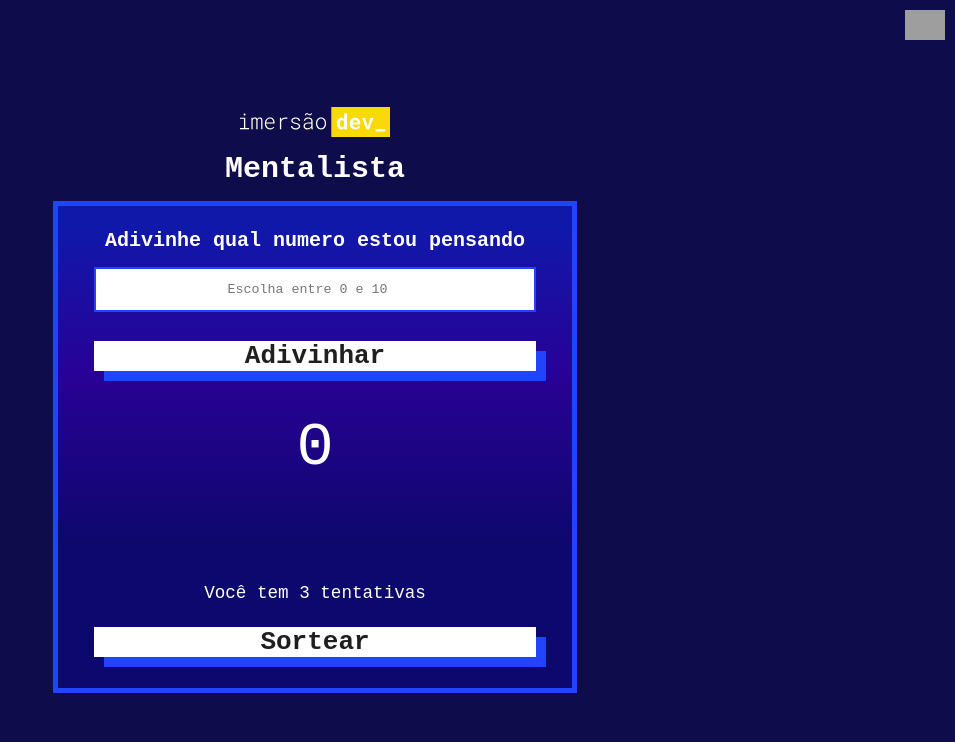
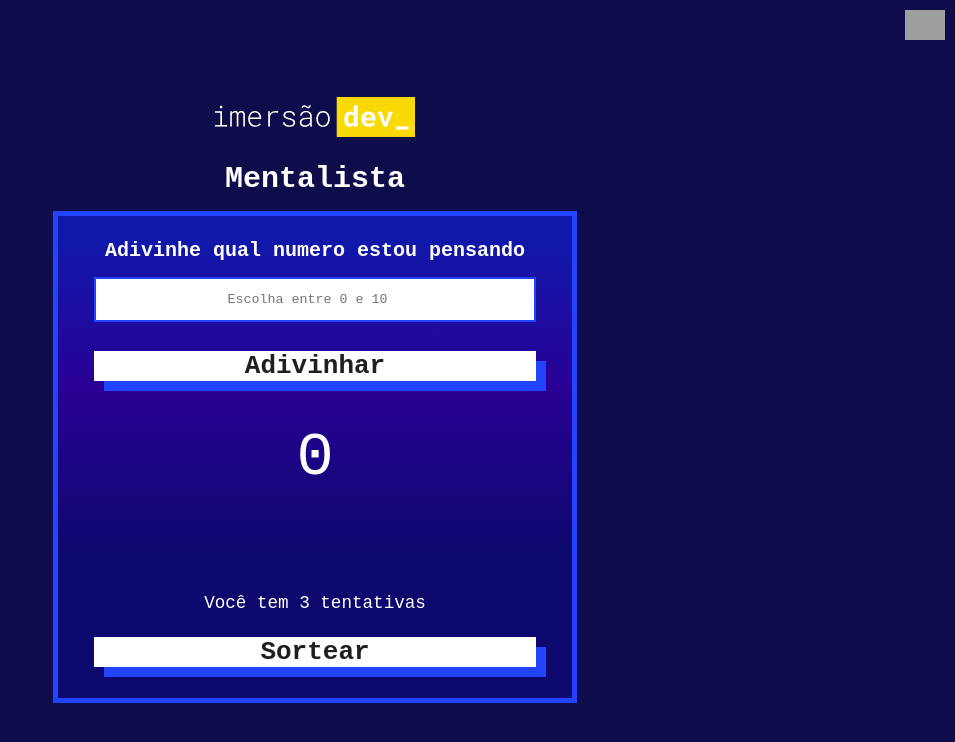
Before and after one commit to fernandoprestes/imersao-dev-alura, a plain HTML site: page 030-mentalista/index.html in a window 1280 px wide. Shown: the whole page, without its empty margins (325-1280 px from the left). Drawn offline with Linux system fonts and the light colour scheme; grey boxes are pictures that could not be loaded.

Commit message:
💄 Update width page-logo

```diff
--- a/011-conversor-temperatura/style.css
+++ b/011-conversor-temperatura/style.css
@@ -14,7 +14,8 @@ body {
 }
 
 .page-logo {
-  width: 150px;
+  width: 200px;
+  margin-bottom: 25px;
 }
 
 .container {
--- a/020-conversor-moeda/style.css
+++ b/020-conversor-moeda/style.css
@@ -12,7 +12,8 @@ body {
 }
 
 .page-logo {
-  width: 150px;
+  width: 200px;
+  margin-bottom: 25px;
 }
 
 .container {
--- a/030-mentalista/style.css
+++ b/030-mentalista/style.css
@@ -12,8 +12,8 @@ body {
 }
 
 .page-logo{
-  width: 150px;
-  margin-bottom: 15px;
+  width: 200px;
+  margin-bottom: 25px;
 }
 
 .container {
```
